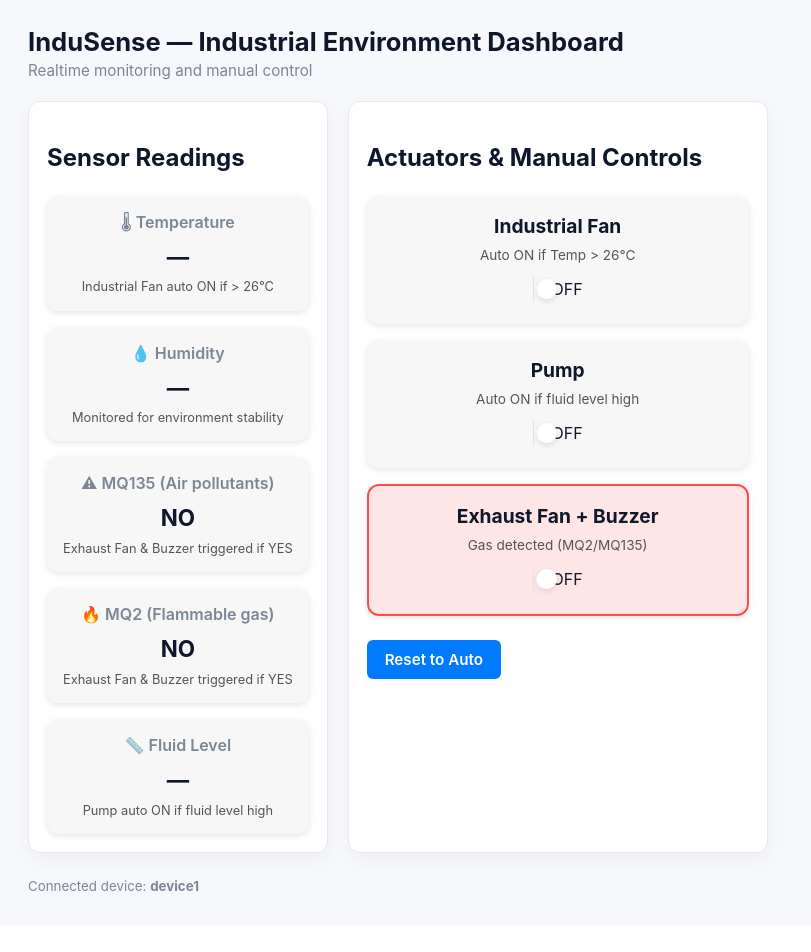
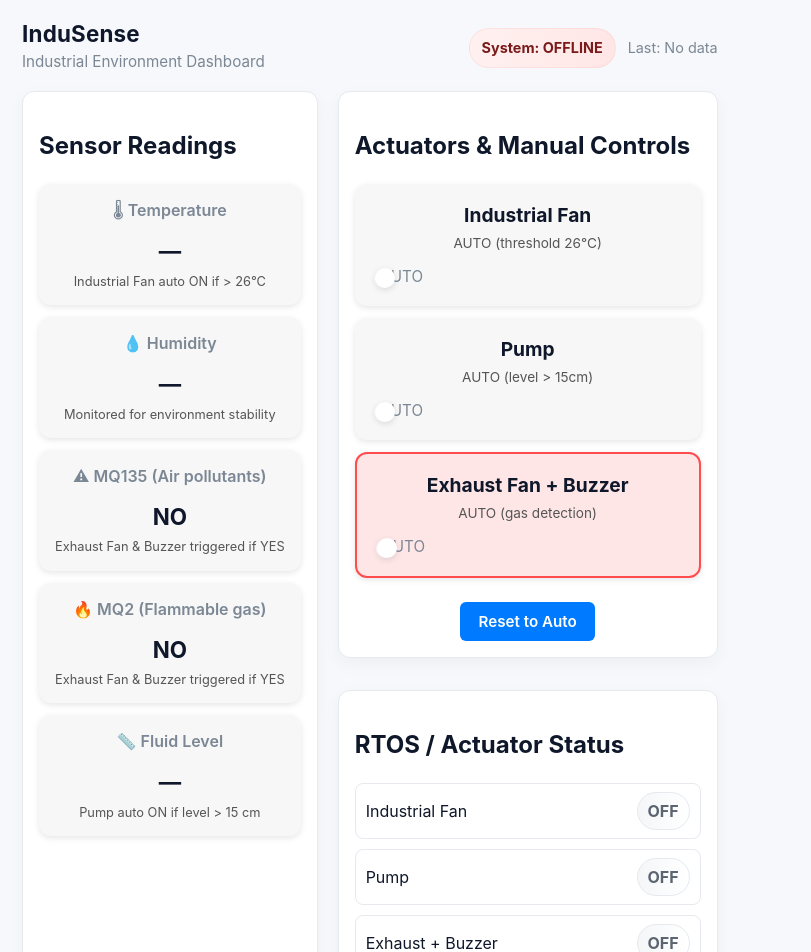
Before and after one commit to ShahriarJawwad/InduSense, a React (Vite) app in the folder InduSense-webapp/: page / in a window 1280 px wide. Shown: the top 952 px of the page, without its empty margins (0-811 px from the left). Before the commit the page ends 925 px from the top, so only its background shows below. Built offline with nearby package versions, Linux system fonts and the light colour scheme; no server answers; the database is empty.

Commit message:
ready for vercel

```diff
--- a/InduSense-webapp/src/App.css
+++ b/InduSense-webapp/src/App.css
@@ -268,3 +268,85 @@ body, #root {
   font-weight: bold;
   box-shadow: 0 1px 4px rgba(0,0,0,0.1);
 }
+/* layout improvements */
+.container {
+  padding: 22px;
+  max-width: 1200px;
+  margin: 0 auto;
+  box-sizing: border-box;
+}
+
+/* header */
+.header {
+  display: flex;
+  align-items: center;
+  justify-content: space-between;
+  gap: 12px;
+}
+.header-left h1 {
+  margin: 0;
+  font-size: 1.4rem;
+}
+.status-bar {
+  display: flex;
+  align-items: center;
+  gap: 12px;
+}
+.status-pill {
+  padding: 8px 12px;
+  border-radius: 999px;
+  font-weight: 700;
+  font-size: 0.9rem;
+}
+.status-pill.online {
+  background: linear-gradient(90deg,#dff9e6,#baf2c7);
+  color: #0f5d2f;
+  border: 1px solid rgba(16,185,129,0.12);
+}
+.status-pill.offline {
+  background: linear-gradient(90deg,#fff1f0,#ffe6e6);
+  color: #7a1a1a;
+  border: 1px solid rgba(239,68,68,0.08);
+}
+.status-info { color: var(--muted); font-size: 0.9rem; }
+
+/* main grid: content + right column */
+.grid {
+  display: grid;
+  grid-template-columns: 1fr 380px;
+  gap: 20px;
+  margin-top: 18px;
+}
+
+/* right column wrapper */
+.right-col {
+  display: flex;
+  flex-direction: column;
+  gap: 16px;
+}
+
+/* actuator-status styles */
+.status-list { display: flex; flex-direction: column; gap: 10px; margin-top: 8px; }
+.status-item { display: flex; justify-content: space-between; align-items: center; padding: 8px 10px; border-radius: 8px; background: #fff; border: 1px solid var(--border); }
+.badge { padding: 6px 10px; border-radius: 999px; font-weight: 700; }
+.badge.on { background: linear-gradient(90deg,#e6f9ee,#c8f1dc); color:#0a6b2e; border: 1px solid rgba(16,185,129,0.12); }
+.badge.off { background: linear-gradient(90deg,#f4f6f8,#ffffff); color:#5b6470; border: 1px solid var(--border); }
+
+.small-note { font-size: 0.85rem; color: var(--muted); margin-top: 8px; }
+
+/* responsive: stack on narrow screens */
+@media (max-width: 1000px) {
+  .grid { grid-template-columns: 1fr; }
+  .container { padding: 12px; }
+}
+
+/* tweak existing cards so they fit neatly */
+.card { padding: 16px; }
+.sensor-grid, .control-grid { gap: 12px; }
+.sensor-card, .control-card { min-height: 90px; display: flex; flex-direction: column; justify-content: center; }
+
+/* remove extra right whitespace by ensuring container width and grid usage */
+body, html { overflow-x: hidden; }
+
+/* minor polish */
+.header-left h1 { letter-spacing: 0.2px; }
--- a/InduSense-webapp/src/App.jsx
+++ b/InduSense-webapp/src/App.jsx
@@ -1,5 +1,5 @@
 // src/App.jsx
-import { useEffect, useState } from "react";
+import { useEffect, useState, useMemo } from "react";
 import { db } from "./firebase";
 import { ref, onValue, set } from "firebase/database";
 import ToggleSwitch from "./components/ToggleSwitch";
@@ -7,12 +7,15 @@ import "./App.css";
 
 const SENSORS_PATH = "sensors/latest";
 const COMMANDS_PATH = "commands/device1";
-const DEVICE_ID = "device1"; // used for writing commands (optional)
+const DEVICE_ID = "device1";
+
+const FAN_THRESHOLD = 26;
+const PUMP_ON_LEVEL = 15; // same as ESP32
+const PUMP_OFF_LEVEL = 10;
 
 function parseYesNo(value) {
-  // accepts true/false or "YES"/"NO" or "Yes"/"No"
   if (typeof value === "boolean") return value;
-  if (!value && value !== 0) return false;
+  if (value === null || value === undefined) return false;
   const v = String(value).toUpperCase();
   return v === "YES" || v === "TRUE" || v === "1";
 }
@@ -24,83 +27,140 @@ export default function App() {
     mq135: false,
     mq2: false,
     distance: null,
+    ts: null,
   });
 
+  // commands may be true/false or null (null => auto)
   const [commands, setCommands] = useState({
-    fan: false,
-    pump: false,
-    buzzer: false,
+    fan: null,
+    pump: null,
+    buzzer: null,
   });
 
   // listen to sensors & commands
   useEffect(() => {
     const sensorsRef = ref(db, SENSORS_PATH);
-    const onSensors = onValue(sensorsRef, (snap) => {
+    const unsubSensors = onValue(sensorsRef, (snap) => {
       const d = snap.val();
-      if (!d) return;
+      if (!d) {
+        // no data
+        setSensors((prev) => ({ ...prev, ts: null }));
+        return;
+      }
       setSensors({
         temp: d.temp ?? null,
         hum: d.hum ?? null,
         mq135: parseYesNo(d.mq135),
         mq2: parseYesNo(d.mq2),
         distance: d.distance ?? null,
+        ts: d.ts ?? Date.now(),
       });
     });
 
     const commandsRef = ref(db, COMMANDS_PATH);
-    const onCmd = onValue(commandsRef, (snap) => {
+    const unsubCmd = onValue(commandsRef, (snap) => {
       const d = snap.val();
-      if (!d) return;
+      if (!d) {
+        // null -> auto mode
+        setCommands({ fan: null, pump: null, buzzer: null });
+        return;
+      }
+      // preserve null when key missing
       setCommands({
-        fan: !!d.fan,
-        pump: !!d.pump,
-        buzzer: !!d.buzzer,
+        fan: Object.prototype.hasOwnProperty.call(d, "fan") ? (d.fan === null ? null : !!d.fan) : null,
+        pump: Object.prototype.hasOwnProperty.call(d, "pump") ? (d.pump === null ? null : !!d.pump) : null,
+        buzzer: Object.prototype.hasOwnProperty.call(d, "buzzer") ? (d.buzzer === null ? null : !!d.buzzer) : null,
       });
     });
 
-    // cleanup
     return () => {
-      onSensors();
-      onCmd();
+      unsubSensors();
+      unsubCmd();
     };
   }, []);
 
-  // write commands to Firebase
+  // write commands to Firebase (manual toggles)
   const sendCommand = (key, value) => {
-    const newCmd = { ...commands, [key]: !!value, ts: Date.now(), device: DEVICE_ID };
+    // value is boolean (true/false). We write that key while preserving other keys.
+    // Build partial update object by reading current commands (we will write full object)
+    const newCmd = {
+      fan: commands.fan,
+      pump: commands.pump,
+      buzzer: commands.buzzer,
+      ts: Date.now(),
+      device: DEVICE_ID,
+    };
+    newCmd[key] = value; // set boolean
     set(ref(db, COMMANDS_PATH), newCmd)
-      .then(() => setCommands(newCmd))
+      .then(() => {
+        setCommands((prev) => ({ ...prev, [key]: value }));
+      })
       .catch((err) => console.error("Command write error:", err));
   };
 
-  // helper UI values
+  // Reset to Auto (clears manual overrides)
+  const resetToAuto = async () => {
+    try {
+      await set(ref(db, COMMANDS_PATH), null);
+      setCommands({ fan: null, pump: null, buzzer: null });
+    } catch (e) {
+      console.error("Reset failed", e);
+    }
+  };
+
+  // Last update & online status
+  const lastUpdate = sensors.ts;
+  const isOnline = lastUpdate && Date.now() - lastUpdate < 15000; // online if updated within 15s
+
+  // Compute effective actuator states (what ESP32 should be using)
+  const effective = useMemo(() => {
+    // Fan: if command is not null -> use it, else auto by temp
+    const fanOn = commands.fan !== null ? commands.fan : (sensors.temp !== null && sensors.temp > FAN_THRESHOLD);
+    const pumpOn = commands.pump !== null ? commands.pump : (sensors.distance !== null && sensors.distance > PUMP_ON_LEVEL);
+    const buzzerOn = commands.buzzer !== null ? commands.buzzer : (sensors.mq135 || sensors.mq2);
+    return { fan: !!fanOn, pump: !!pumpOn, buzzer: !!buzzerOn };
+  }, [commands, sensors]);
+
   const gasAlert = sensors.mq135 || sensors.mq2;
+
+  const formatTimeAgo = (ts) => {
+    if (!ts) return "No data";
+    const diff = Math.floor((Date.now() - ts) / 1000);
+    if (diff < 5) return "just now";
+    if (diff < 60) return `${diff}s ago`;
+    if (diff < 3600) return `${Math.floor(diff / 60)}m ago`;
+    return new Date(ts).toLocaleString();
+  };
 
   return (
     <div className="container">
       <header className="header">
-        <h1>InduSense — Industrial Environment Dashboard</h1>
-        <p className="subtitle">Realtime monitoring and manual control</p>
+        <div className="header-left">
+          <h1>InduSense</h1>
+          <p className="subtitle">Industrial Environment Dashboard</p>
+        </div>
+
+        <div className="status-bar">
+          <div className={`status-pill ${isOnline ? "online" : "offline"}`}>
+            {isOnline ? "System: ONLINE" : "System: OFFLINE"}
+          </div>
+          <div className="status-info">Last: {formatTimeAgo(lastUpdate)}</div>
+        </div>
       </header>
 
       <main className="grid">
-{/* Sensors Card */}
         <section className="card sensors">
           <h2>Sensor Readings</h2>
 
           <div className="sensor-grid">
-    {/* Temperature */}
             <div className="sensor-card">
               <div className="sensor-title">🌡 Temperature</div>
               <div className="sensor-value">
                 {sensors.temp === null ? "—" : `${sensors.temp} °C`}
               </div>
-      <div className="sensor-sub">
-        Industrial Fan auto ON if &gt; 26°C
-      </div>
+              <div className="sensor-sub">Industrial Fan auto ON if &gt; {FAN_THRESHOLD}°C</div>
             </div>
 
-    {/* Humidity */}
             <div className="sensor-card">
               <div className="sensor-title">💧 Humidity</div>
               <div className="sensor-value">
@@ -109,49 +169,40 @@ export default function App() {
               <div className="sensor-sub">Monitored for environment stability</div>
             </div>
 
-    {/* MQ135 */}
             <div className={`sensor-card gas ${sensors.mq135 ? "danger" : ""}`}>
               <div className="sensor-title">⚠ MQ135 (Air pollutants)</div>
               <div className="sensor-value">{sensors.mq135 ? "YES" : "NO"}</div>
               <div className="sensor-sub">Exhaust Fan & Buzzer triggered if YES</div>
             </div>
 
-    {/* MQ2 */}
             <div className={`sensor-card gas ${sensors.mq2 ? "danger" : ""}`}>
               <div className="sensor-title">🔥 MQ2 (Flammable gas)</div>
               <div className="sensor-value">{sensors.mq2 ? "YES" : "NO"}</div>
               <div className="sensor-sub">Exhaust Fan & Buzzer triggered if YES</div>
             </div>
 
-    {/* Fluid Level */}
             <div className="sensor-card">
               <div className="sensor-title">📏 Fluid Level</div>
               <div className="sensor-value">
                 {sensors.distance === null ? "—" : `${sensors.distance} cm`}
               </div>
-      <div className="sensor-sub">
-        Pump auto ON if fluid level high
-      </div>
+              <div className="sensor-sub">Pump auto ON if level &gt; {PUMP_ON_LEVEL} cm</div>
             </div>
           </div>
 
-  { (sensors.mq135 || sensors.mq2) && (
-    <div className="alert">
-      ⚠ Gas detected! Take immediate action.
-    </div>
+          {gasAlert && (
+            <div className="alert">⚠ Gas detected! Take immediate action.</div>
           )}
         </section>
 
-
-{/* Actuators Card */}
+        <aside className="right-col">
           <section className="card actuators">
             <h2>Actuators & Manual Controls</h2>
 
             <div className="control-grid">
-    {/* Industrial Fan */}
-    <div className={`control-card ${commands.fan ? "manual-on" : ""}`}>
+              <div className={`control-card ${commands.fan !== null ? "manual-on" : ""}`}>
                 <h3>Industrial Fan</h3>
-      <p className="subtext">Auto ON if Temp &gt; 26°C</p>
+                <p className="subtext">{commands.fan === null ? `AUTO (threshold ${FAN_THRESHOLD}°C)` : (commands.fan ? "MANUAL ON" : "MANUAL OFF")}</p>
                 <ToggleSwitch
                   checked={commands.fan ?? false}
                   onChange={(v) => sendCommand("fan", v)}
@@ -159,10 +210,9 @@ export default function App() {
                 />
               </div>
 
-    {/* Pump */}
-    <div className={`control-card ${commands.pump ? "manual-on" : ""}`}>
+              <div className={`control-card ${commands.pump !== null ? "manual-on" : ""}`}>
                 <h3>Pump</h3>
-      <p className="subtext">Auto ON if fluid level high</p>
+                <p className="subtext">{commands.pump === null ? `AUTO (level > ${PUMP_ON_LEVEL}cm)` : (commands.pump ? "MANUAL ON" : "MANUAL OFF")}</p>
                 <ToggleSwitch
                   checked={commands.pump ?? false}
                   onChange={(v) => sendCommand("pump", v)}
@@ -170,10 +220,9 @@ export default function App() {
                 />
               </div>
 
-    {/* Exhaust Fan + Buzzer */}
-    <div className={`control-card gas-alert ${commands.buzzer ? "manual-on" : ""}`}>
+              <div className={`control-card ${commands.buzzer !== null ? "manual-on gas-alert" : "gas-alert"}`}>
                 <h3>Exhaust Fan + Buzzer</h3>
-      <p className="subtext">Gas detected (MQ2/MQ135)</p>
+                <p className="subtext">{commands.buzzer === null ? "AUTO (gas detection)" : (commands.buzzer ? "MANUAL ON" : "MANUAL OFF")}</p>
                 <ToggleSwitch
                   checked={commands.buzzer ?? false}
                   onChange={(v) => sendCommand("buzzer", v)}
@@ -182,26 +231,30 @@ export default function App() {
               </div>
             </div>
 
-  {/* Reset to Auto Button */}
-<div style={{ marginTop: 16 }}>
-  <button
-    className="primary"
-    onClick={() => {
-      // Reset all manual commands to null → ESP32 auto resumes
-      set(ref(db, COMMANDS_PATH), null)
-        .then(() => {
-          setCommands({ fan: false, pump: false, buzzer: false });
-        })
-        .catch(err => console.error(err));
-    }}
-  >
-    Reset to Auto
-  </button>
+            <div style={{ marginTop: 16, textAlign: "center" }}>
+              <button className="primary" onClick={resetToAuto}>Reset to Auto</button>
             </div>
-
           </section>
 
-
+          <section className="card actuator-status" style={{ marginTop: 16 }}>
+            <h2>RTOS / Actuator Status</h2>
+            <div className="status-list">
+              <div className="status-item">
+                <div>Industrial Fan</div>
+                <div className={`badge ${effective.fan ? "on" : "off"}`}>{effective.fan ? "ON" : "OFF"}</div>
+              </div>
+              <div className="status-item">
+                <div>Pump</div>
+                <div className={`badge ${effective.pump ? "on" : "off"}`}>{effective.pump ? "ON" : "OFF"}</div>
+              </div>
+              <div className="status-item">
+                <div>Exhaust + Buzzer</div>
+                <div className={`badge ${effective.buzzer ? "on" : "off"}`}>{effective.buzzer ? "ON" : "OFF"}</div>
+              </div>
+            </div>
+            <div className="small-note">Status is computed from current sensor values + manual overrides (shows what the device should be doing).</div>
+          </section>
+        </aside>
       </main>
 
       <footer className="footer">
--- a/InduSense-webapp/src/components/ToggleSwitch.jsx
+++ b/InduSense-webapp/src/components/ToggleSwitch.jsx
@@ -1,12 +1,17 @@
+// src/components/ToggleSwitch.jsx
 import React from "react";
 import "./ToggleSwitch.css";
 
-export default function ToggleSwitch({ checked, onChange, label }) {
+export default function ToggleSwitch({ checked = false, onChange, label }) {
   return (
     <label className="toggle">
-      <input type="checkbox" checked={checked} onChange={onChange} />
-      <span className="slider"></span>
-      {label && <span style={{ marginLeft: "8px" }}>{label}</span>}
+      <input
+        type="checkbox"
+        checked={!!checked}
+        onChange={(e) => onChange && onChange(e.target.checked)}
+      />
+      <span className="slider" />
+      {label && <span className="toggle-label">{label}</span>}
     </label>
   );
 }
```
Also changed, not shown: InduSense-webapp/vercel.json (added). Lines whose indentation alone changed are shown as unchanged.
